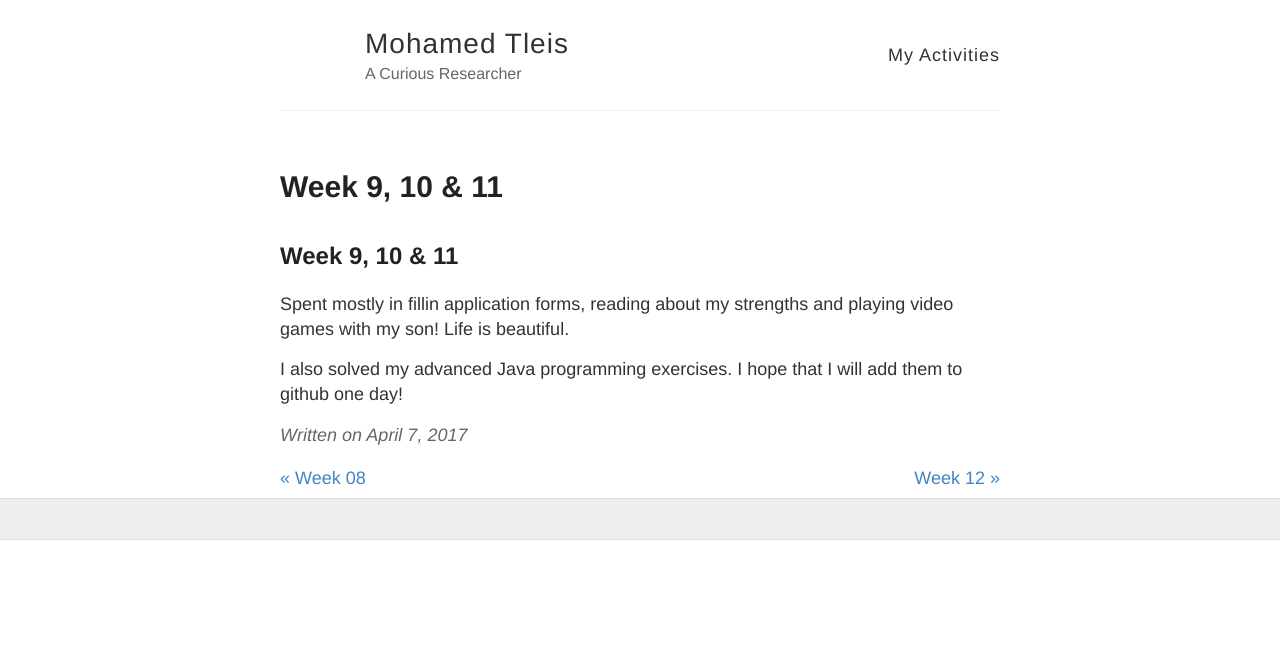
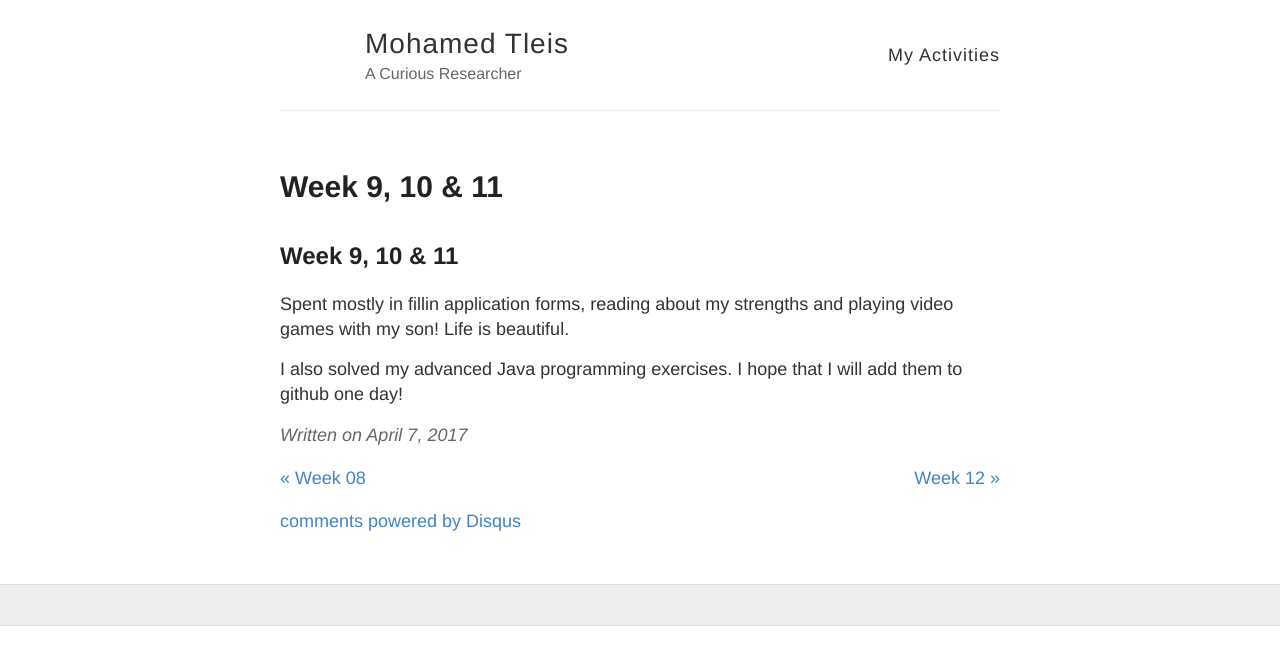
Before and after one commit to motleis/weekActivities, a Jekyll site: the page built from _posts/myactivities/2017-03-17-week11.md, in a window 1280 px wide. Shown: the top 665 px of the page. Built offline with Jekyll 4.4.1, drawn with Linux system fonts in a browser that asks for light colours; comment, search, counter and statistics services are not loaded; part of the change alters nothing that is shown.

Commit message:
second try to add disqus

```diff
--- a/_layouts/post.html
+++ b/_layouts/post.html
@@ -17,27 +17,6 @@ comments: true
   {% include disqus.html %}
 </article>
 
-{% if page.comments %}
-
-<div id="disqus_thread"></div>
-<script>
-
-/**
-*  RECOMMENDED CONFIGURATION VARIABLES: EDIT AND UNCOMMENT THE SECTION BELOW TO INSERT DYNAMIC VALUES FROM YOUR PLATFORM OR CMS.
-*  LEARN WHY DEFINING THESE VARIABLES IS IMPORTANT: https://disqus.com/admin/universalcode/#configuration-variables*/
-var disqus_config = function () {
-this.page.url = https://https-motleis-github.io-weekactivities.disqus.com // Replace PAGE_URL with your page's canonical URL variable
-this.page.identifier = PAGE_IDENTIFIER; // Replace PAGE_IDENTIFIER with your page's unique identifier variable
-};
-(function() { // DON'T EDIT BELOW THIS LINE
-var d = document, s = d.createElement('script');
-s.src = 'https://https-motleis-github-io-weekactivities.disqus.com/embed.js';
-s.setAttribute('data-timestamp', +new Date());
-(d.head || d.body).appendChild(s);
-})();
-</script>
-<noscript>Please enable JavaScript to view the <a href="https://disqus.com/?ref_noscript">comments powered by Disqus.</a></noscript>
-{% endif %}
 <div class="PageNavigation">
   {% if page.previous.url %}
     <a class="prev" href="/weekActivities{{page.previous.url}}">&laquo; {{page.previous.title}}</a>
@@ -46,3 +25,19 @@ s.setAttribute('data-timestamp', +new Date());
     <a class="next" href="/weekActivities{{page.next.url}}">{{page.next.title}} &raquo;</a>
   {% endif %}
 </div>
+
+<div id="disqus_thread"></div>
+    <script type="text/javascript">
+        var disqus_shortname = 'https-motleis-github-io-weekactivities.disqus.com'
+      //  var disqus_developer = 1; // Comment out when the site is live
+        var disqus_identifier = "{{ page.url }}";
+
+        /* * * DON'T EDIT BELOW THIS LINE * * */
+        (function() {
+            var dsq = document.createElement('script'); dsq.type = 'text/javascript'; dsq.async = true;
+            dsq.src = '//' + disqus_shortname + '.disqus.com/embed.js';
+            (document.getElementsByTagName('head')[0] || document.getElementsByTagName('body')[0]).appendChild(dsq);
+        })();
+    </script>
+    <noscript>Please enable JavaScript to view the <a href="http://disqus.com/?ref_noscript">comments powered by Disqus.</a></noscript>
+    <a href="http://disqus.com" class="dsq-brlink">comments powered by <span class="logo-disqus">Disqus</span></a>
```
